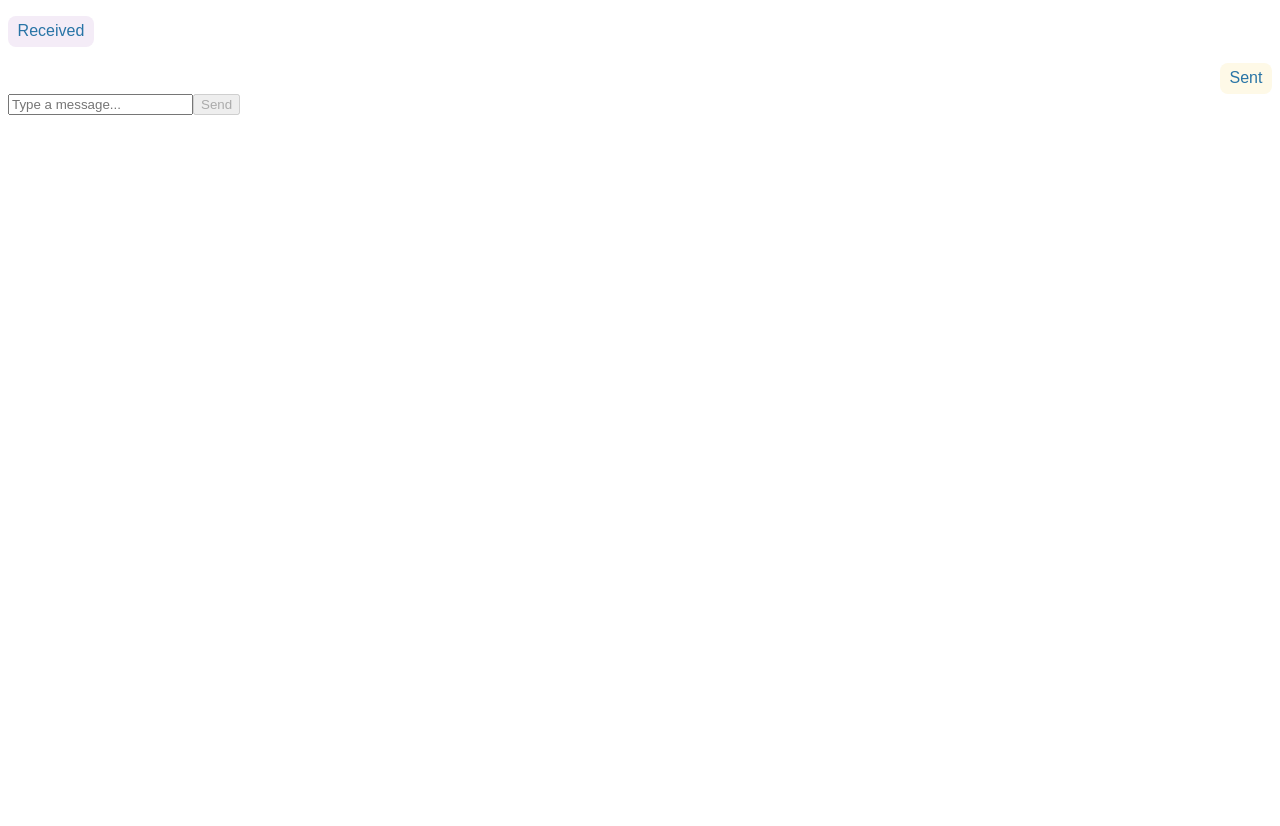
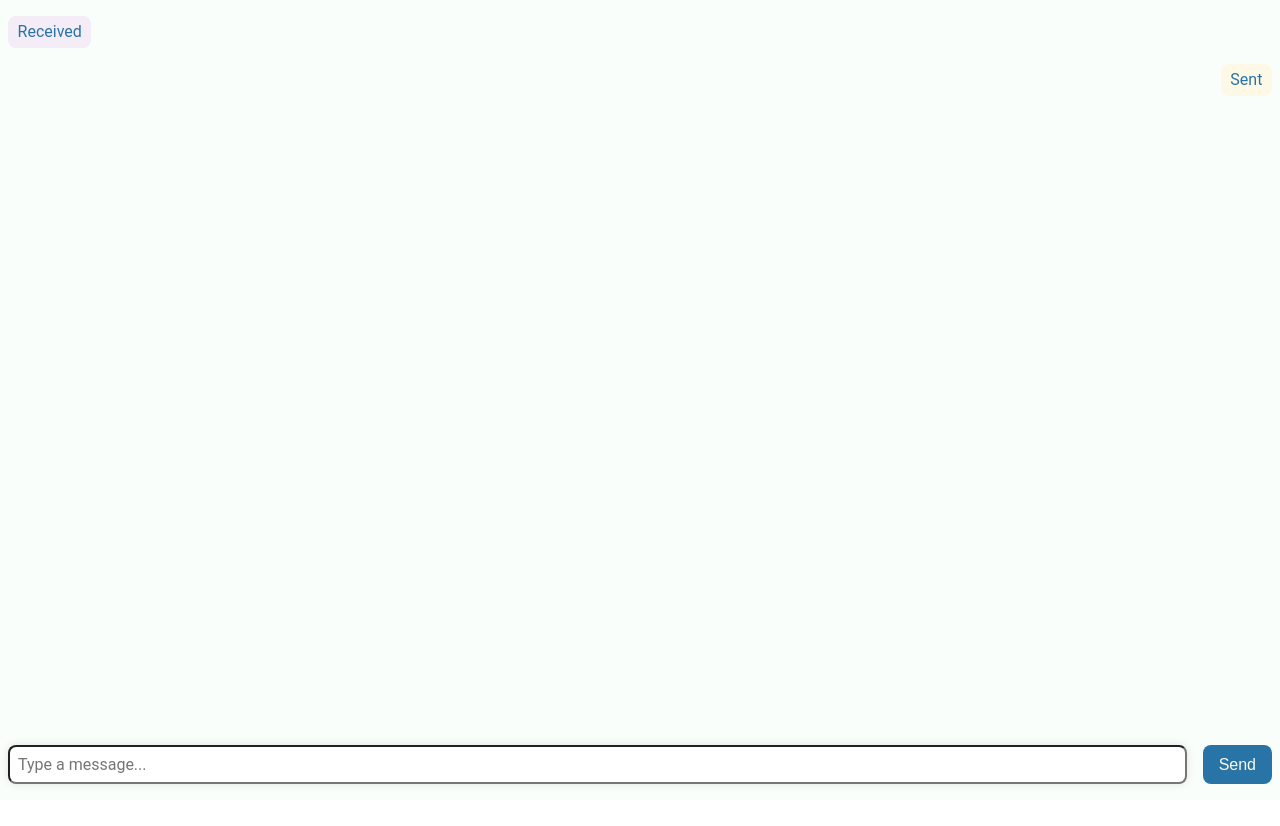
Before and after one commit to engingokmen/chat-interface, a React (Create React App) app: page / in a window 1280 px wide. Shown: the top 826 px of the page. After the commit the page ends 800 px from the top, so only its background shows below. Built offline with nearby package versions, Linux system fonts and the light colour scheme.

Commit message:
adds some styling

```diff
--- a/src/component/GlobalStyle.tsx
+++ b/src/component/GlobalStyle.tsx
@@ -5,9 +5,14 @@ export const GlobalStyle = createGlobalStyle`
     --blue: #2874a6;
     --pale-yellow: #fef9e7;
     --pale-purple: #f4ecf7;
+    --cream: #f9fefa;
 }
 body {
     margin: 0;
-    font-family: Arial, sans-serif;
+    font-family: "Roboto", sans-serif;
+}
+
+#root {
+    height: 100dvh;
 }
 `;
--- a/src/component/Laout.tsx
+++ b/src/component/Laout.tsx
@@ -2,5 +2,9 @@ import styled from "styled-components";
 
 export const Laout = styled.div`
   padding: 16px 8px;
-  height: 100dvh;
+  height: calc(100% - 32px);
+  display: flex;
+  flex-direction: column;
+  gap: 1rem;
+  background-color: var(--cream);
 `;
--- a/src/features/comboBox/index.tsx
+++ b/src/features/comboBox/index.tsx
@@ -47,5 +47,7 @@ export const ComboBox = () => {
 const Select = styled.select<{ $show: boolean }>(
   ({ $show }) => `
     display: ${$show ? "block" : "none"};
+    color: var(--blue);
+    height: 2rem;
 `
 );
--- a/src/features/imageDisplay/index.tsx
+++ b/src/features/imageDisplay/index.tsx
@@ -30,5 +30,7 @@ export const ImageDisplay = () => {
     return <span>...loading</span>;
   }
 
-  return imageNumber ? <img src={image} alt={imageNumber} /> : null;
+  return imageNumber ? (
+    <img width={150} height={150} src={image} alt={imageNumber} />
+  ) : null;
 };
--- a/src/features/inputForm/components/ButtonInputForm.tsx
+++ b/src/features/inputForm/components/ButtonInputForm.tsx
@@ -1,3 +1,4 @@
+import styled from "styled-components";
 import { useAppData } from "../../../context";
 
 export const ButtonInputForm = () => {
@@ -6,8 +7,23 @@ export const ButtonInputForm = () => {
   const isDisabled = input.trim() === "";
 
   return (
-    <button type="submit" disabled={isDisabled}>
+    <Button type="submit" disabled={isDisabled}>
       Send
-    </button>
+    </Button>
   );
 };
+
+const Button = styled.button`
+  background-color: var(--blue);
+  color: var(--pale-yellow);
+  border: none;
+  padding: 0.5rem 1rem;
+  border-radius: 0.5rem;
+  font-size: 1rem;
+  cursor: pointer;
+  transition: 0.2s;
+  &:hover {
+    background-color: var(--pale-purple);
+    color: var(--blue);
+  }
+`;
--- a/src/features/inputForm/components/Input.tsx
+++ b/src/features/inputForm/components/Input.tsx
@@ -1,3 +1,4 @@
+import styled from "styled-components";
 import { changeInput, useAppData, useAppDipatch } from "../../../context";
 
 export const Input = () => {
@@ -9,7 +10,7 @@ export const Input = () => {
   };
 
   return (
-    <input
+    <Inpu
       id="input-chat"
       type="text"
       list="autosuggestions"
@@ -20,3 +21,20 @@ export const Input = () => {
     />
   );
 };
+
+const Inpu = styled.input`
+  width: 100%;
+  // height: 100%;
+  outline: none;
+  resize: none;
+  font-size: 1rem;
+  padding: 0.5rem;
+  border-radius: 0.5rem;
+  font-family: "Roboto", sans-serif;
+  color: var(--blue);
+  box-shadow: 0 0 10px rgba(0, 0, 0, 0.1);
+  transition: 0.2s;
+  &:focus {
+    box-shadow: 0 0 10px rgba(0, 0, 0, 0.3);
+  }
+`;
--- a/src/features/inputForm/index.tsx
+++ b/src/features/inputForm/index.tsx
@@ -1,3 +1,4 @@
+import styled from "styled-components";
 import {
   addMessage,
   resetInput,
@@ -18,9 +19,14 @@ export const InputForm = () => {
   };
 
   return (
-    <form onSubmit={handleSubmit}>
+    <Form onSubmit={handleSubmit}>
       <Input />
       <ButtonInputForm />
-    </form>
+    </Form>
   );
 };
+
+const Form = styled.form`
+  display: flex;
+  gap: 1rem;
+`;
--- a/src/features/messages/index.tsx
+++ b/src/features/messages/index.tsx
@@ -18,4 +18,5 @@ const Ul = styled.ul`
   display: flex;
   flex-direction: column;
   gap: 1rem;
+  height: 100%;
 `;
```
